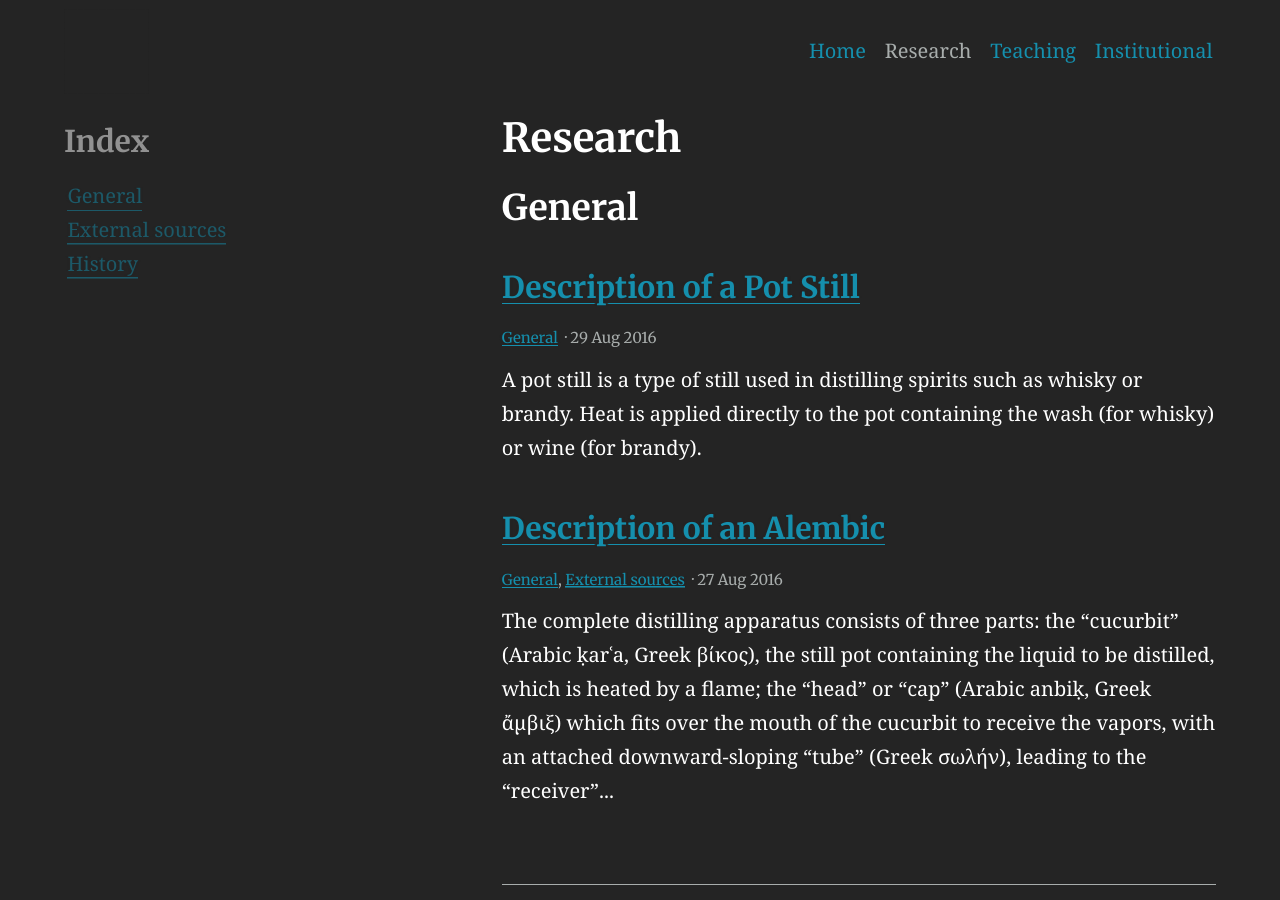
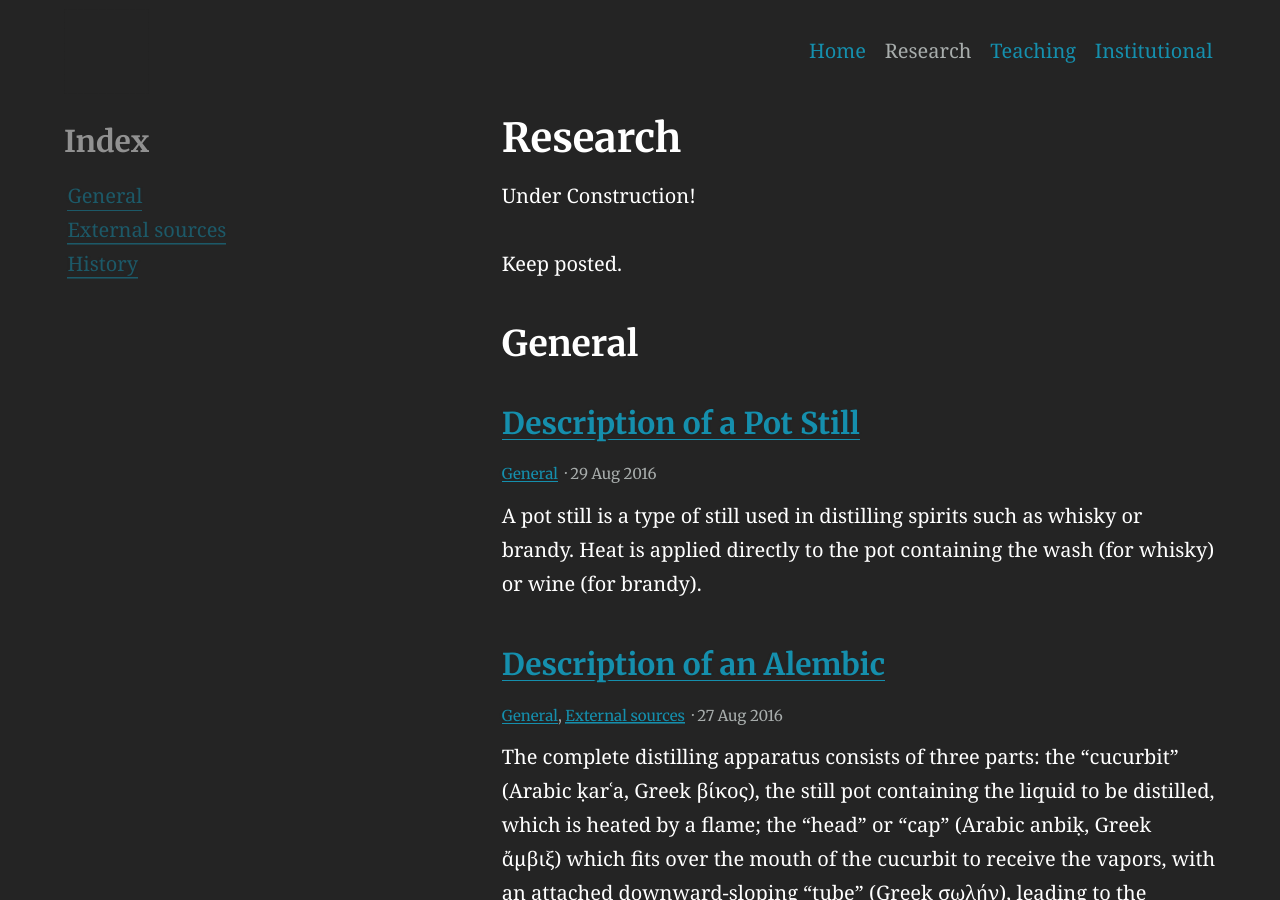
Before and after one commit to beatriznegreiros/beatriznegreiros_old2, a Jekyll site: the page built from research.md, in a window 1280 px wide and 900 px high. Built offline with Jekyll 4.4.1, drawn with Linux system fonts in a browser that asks for light colours.

Commit message:
preecheu algo pra ver se funciona

```diff
--- a/research.md
+++ b/research.md
@@ -4,3 +4,8 @@ layout: categories
 excerpt: "Category index"
 aside: true
 ---
+
+
+Under Construction!
+
+Keep posted.
```
